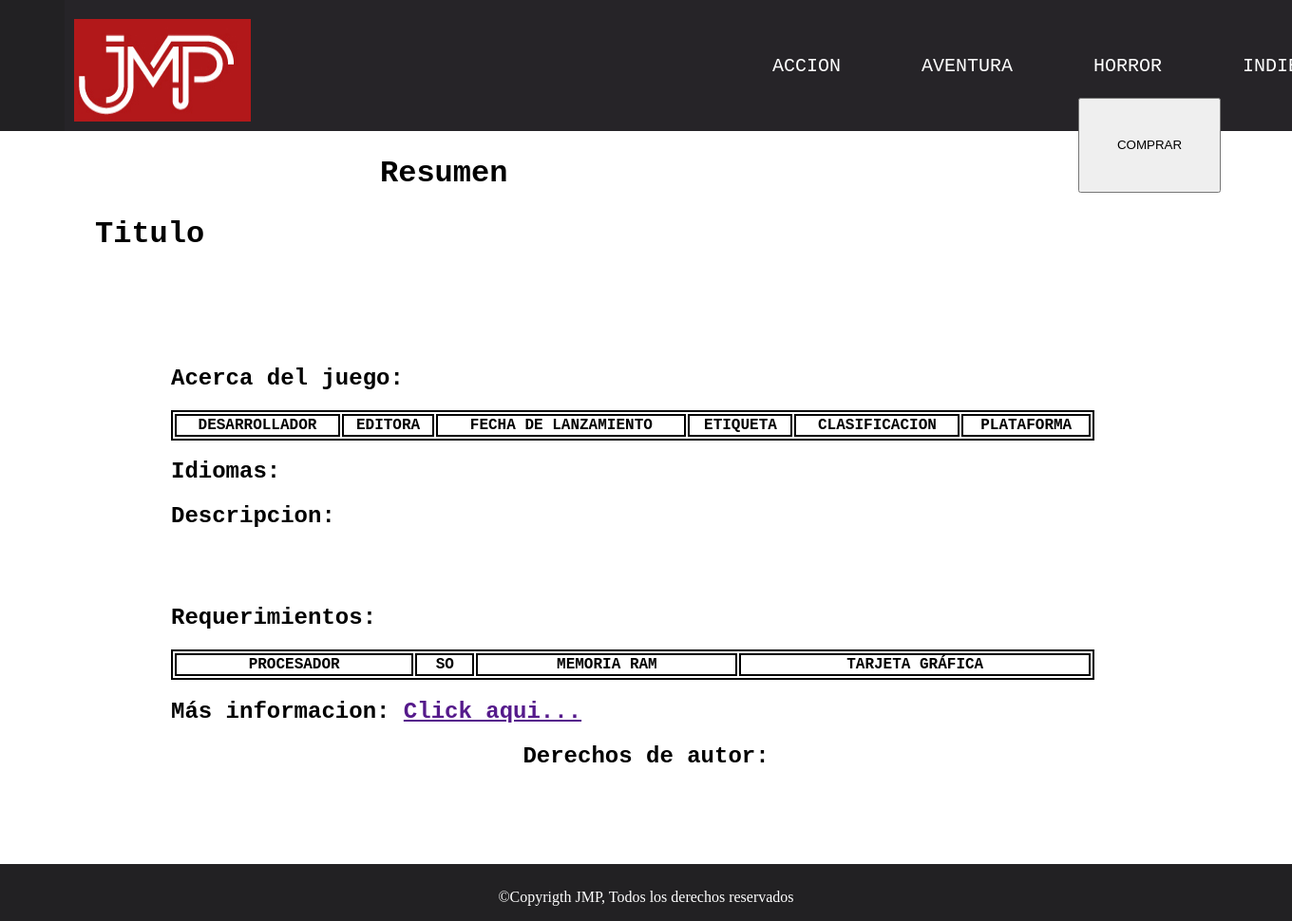
After one commit to 58pier/PROYECTO, a PHP site: page /templates/juego.php in a window 1360 px wide; the page is wider, and only the part inside the window is pictured. The commit adds this page. Shown: that part at 95% size. Run offline with PHP 8.4, Linux system fonts and the light colour scheme; lists and menus that the app fills with data are empty.

Commit message:
Juego.php

```diff
--- a/css/estilos.css
+++ b/css/estilos.css
@@ -141,103 +141,89 @@ footer {
 
 /*juego (Juan)196*/
 
+.container .title_game {
+    margin-top: -10px;
+    font-family: 'Courier New', Courier, monospace;
+}
 
+.container .title_game .game_img img {
+    width: 80%;
+    margin-left: 10%;
+}
 
+.container .logo_juego img {
+    width: 15%;
+    margin-top: 20px;
+    margin-left: 80px;
+}
 
+.container .resumen {
+    font-family: 'Courier New', Courier, monospace;
+    text-align: left;
+    margin-top: -16%;
+    margin-left: 300px;
+    width: 700px;
+}
 
+.container .logo_juego .resumen .compra {
+    margin-top: -120px;
+}
 
+.container .logo_juego .resumen .compra input {
+    width: 150px;
+    height: 100px;
+    margin-left: 105%;
+}
 
+.container .acerca {
+    font-family: 'Courier New', Courier, monospace;
+    text-align: left;
+    margin-left: 80px;
+    margin-top: 80px;
+}
 
+.container .language {
+    font-family: 'Courier New', Courier, monospace;
+    text-align: left;
+    margin-left: 80px;
+}
 
+.container .descripcion {
+    font-family: 'Courier New', Courier, monospace;
+    text-align: left;
+    margin-left: 80px;
+}
 
+.container .descripcion .descr_text {
+    font-family: 'Courier New', Courier, monospace;
+    text-align: justify;
+    margin-left: 200px;
+    margin-right: 200px;
+}
 
+.container .requerimientos {
+    font-family: 'Courier New', Courier, monospace;
+    text-align: left;
+    margin-left: 80px;
+    margin-top: 80px;
+}
 
+.container .derechos_de_autor {
+    font-family: 'Courier New', Courier, monospace;
+    text-align: center;
+}
 
+.container .acerca .tabla1 {
+    width: 90%;
+    text-align: center;
+}
 
+.container .acerca .tabla1,
+th {
+    border: 2px solid black;
+}
 
-
-
-
-
-
-
-
-
-
-
-
-
-
-
-
-
-
-
-
-
-
-
-
-
-
-
-
-
-
-
-
-
-
-
-
-
-
-
-
-
-
-
-
-
-
-
-
-
-
-
-
-
-
-
-
-
-
-
-
-
-
-
-
-
-
-
-
-
-
-
-
-
-
-
-
-
-
-
-
-
-
-
-
+/*juego Cierre(Juan)196*/
 /*manuel*/
 /*manuel*/
 /*BOLETA*/
--- /dev/null
+++ b/templates/juego.php
@@ -0,0 +1,70 @@
+<?php include "include/header.php" ?>
+<div class="title_game">
+    <h1>Titulo</h1>
+    <div class="game_img">
+        <img src=""><?php  /*CARRUSSEL DE IMAGENES DEL JUEGO*/ ?>
+    </div>
+</div>
+<div>
+    <div class="logo_juego">
+        <img src=""> <?php  /*LOGO DEL JUEGO */ ?>
+        <div class="resumen">
+
+            <h1>Resumen</h1> <?php  /*Resumen*/ ?><h3>
+            </h3>
+            <div class="compra">
+                <input type="button" value="COMPRAR">
+            </div>
+        </div>
+    </div>
+</div>
+<div class="acerca">
+    <h2>Acerca del juego:</h2>
+    <table class="tabla1">
+        <thead>
+            <tr>
+                <th colspan='1'>DESARROLLADOR</th>
+                <th colspan='1'>EDITORA</th>
+                <th colspan='1'>FECHA DE LANZAMIENTO</th>
+                <th colspan='1'>ETIQUETA</th>
+                <th colspan='1'>CLASIFICACION</th>
+                <th colspan='1'>PLATAFORMA</th>
+            </tr>
+        </thead>
+    </table>
+</div>
+<div class="language">
+    <h2>Idiomas:</h2>
+</div>
+<div class="descripcion">
+    <h2>Descripcion:&nbsp&nbsp&nbsp&nbsp</h2>
+    <div class="descr_text">
+        <h3></h3><?php  /*Descripcion*/ ?>
+    </div>
+</div>
+<div class="acerca">
+    <h2>Requerimientos:</h2>
+    <table class="tabla1">
+        <thead>
+            <tr>
+                <th colspan='1'>PROCESADOR</th>
+                <th colspan='1'>SO</th>
+                <th colspan='1'>MEMORIA RAM</th>
+                <th colspan='1'>TARJETA GRÁFICA</th>
+            </tr>
+        </thead>
+    </table>
+</div>
+<div class="descripcion">
+    <h2>Más informacion: <a href="">Click aqui...</a></h2>
+    <?php
+    /*Link del juego */ ?>
+</div>
+<div class="derechos_de_autor">
+    <h2>Derechos de autor:</h2>
+    <h3></h3>
+    <?php
+    /*Derechos de autor*/ ?>
+</div>
+
+<?php include "include/footer.php" ?>
```
